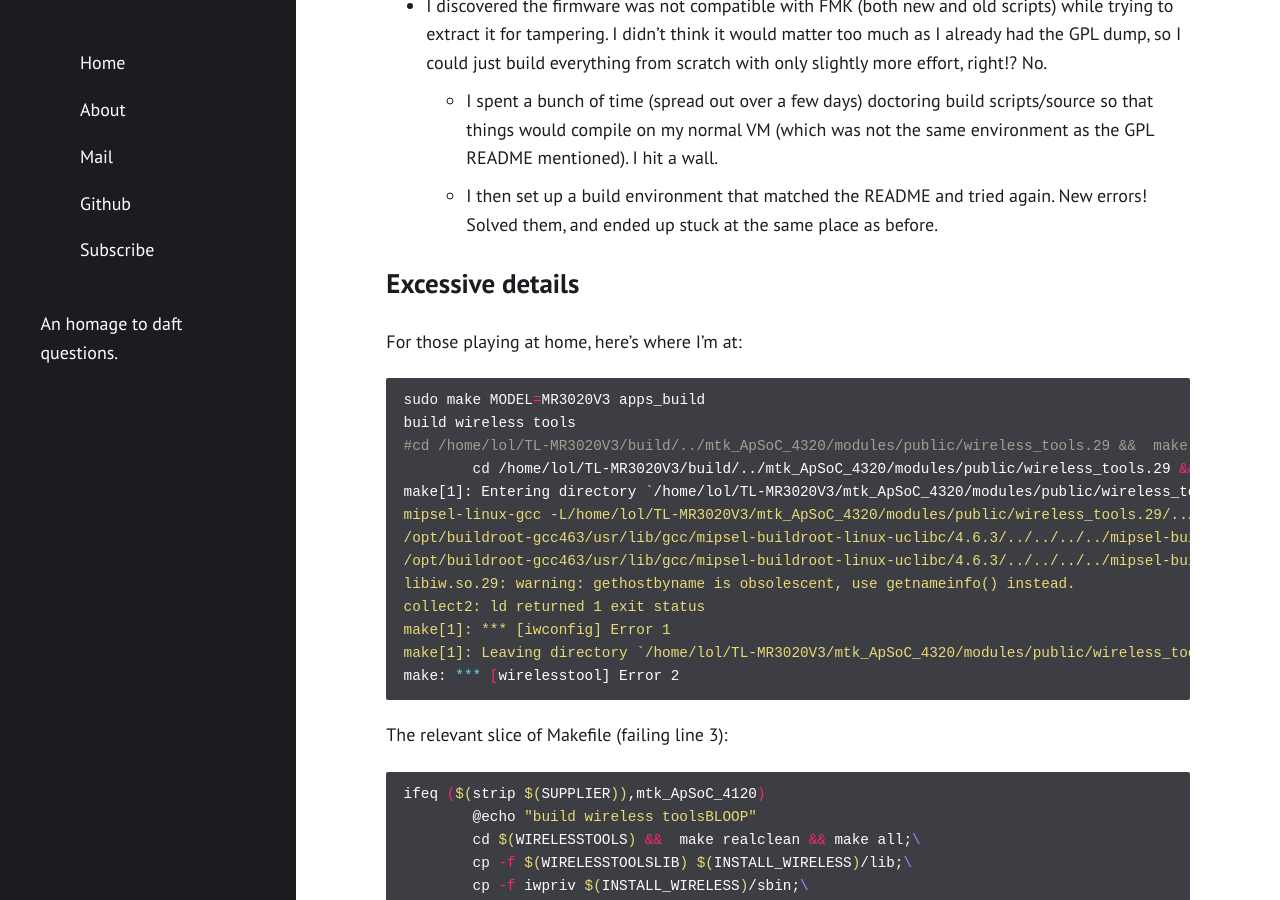
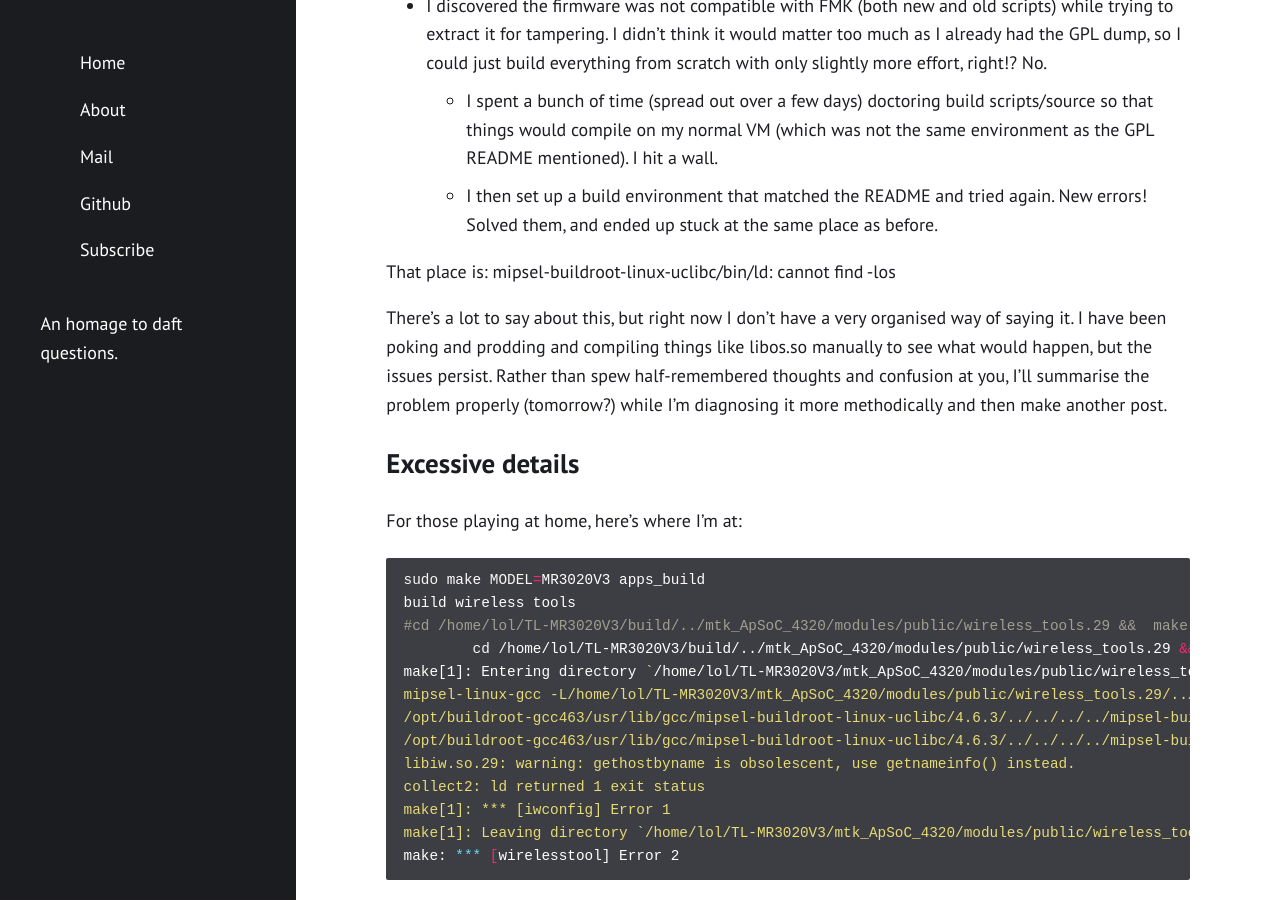
Before and after one commit to unmeg/unmeg.github.io, a Jekyll site: the page built from _posts/2020-06-24-tplink-mr3020-sitrep-1.md, in a window 1280 px wide and 900 px high, scrolled down 847 px. Built offline with Jekyll 4.4.1, drawn with Linux system fonts in a browser that asks for light colours.

Commit message:
Update 2020-06-24-tplink-mr3020-sitrep-1.md

```diff
--- a/_posts/2020-06-24-tplink-mr3020-sitrep-1.md
+++ b/_posts/2020-06-24-tplink-mr3020-sitrep-1.md
@@ -25,6 +25,10 @@ I wish I were coming to you triumphant, but alas.
 - I discovered the firmware was not compatible with FMK (both new and old scripts) while trying to extract it for tampering. I didn't think it would matter too much as I already had the GPL dump, so I could just build everything from scratch with only slightly more effort, right!? No.
     - I spent a bunch of time (spread out over a few days) doctoring build scripts/source so that things would compile on my normal VM (which was not the same environment as the GPL README mentioned). I hit a wall.
     - I then set up a build environment that matched the README and tried again. New errors! Solved them, and ended up stuck at the same place as before.
+
+That place is: mipsel-buildroot-linux-uclibc/bin/ld: cannot find -los
+
+There's a lot to say about this, but right now I don't have a very organised way of saying it. I have been poking and prodding and compiling things like libos.so manually to see what would happen, but the issues persist. Rather than spew half-remembered thoughts and confusion at you, I'll summarise the problem properly (tomorrow?) while I'm diagnosing it more methodically and then make another post.
 
 ## Excessive details
 
```
